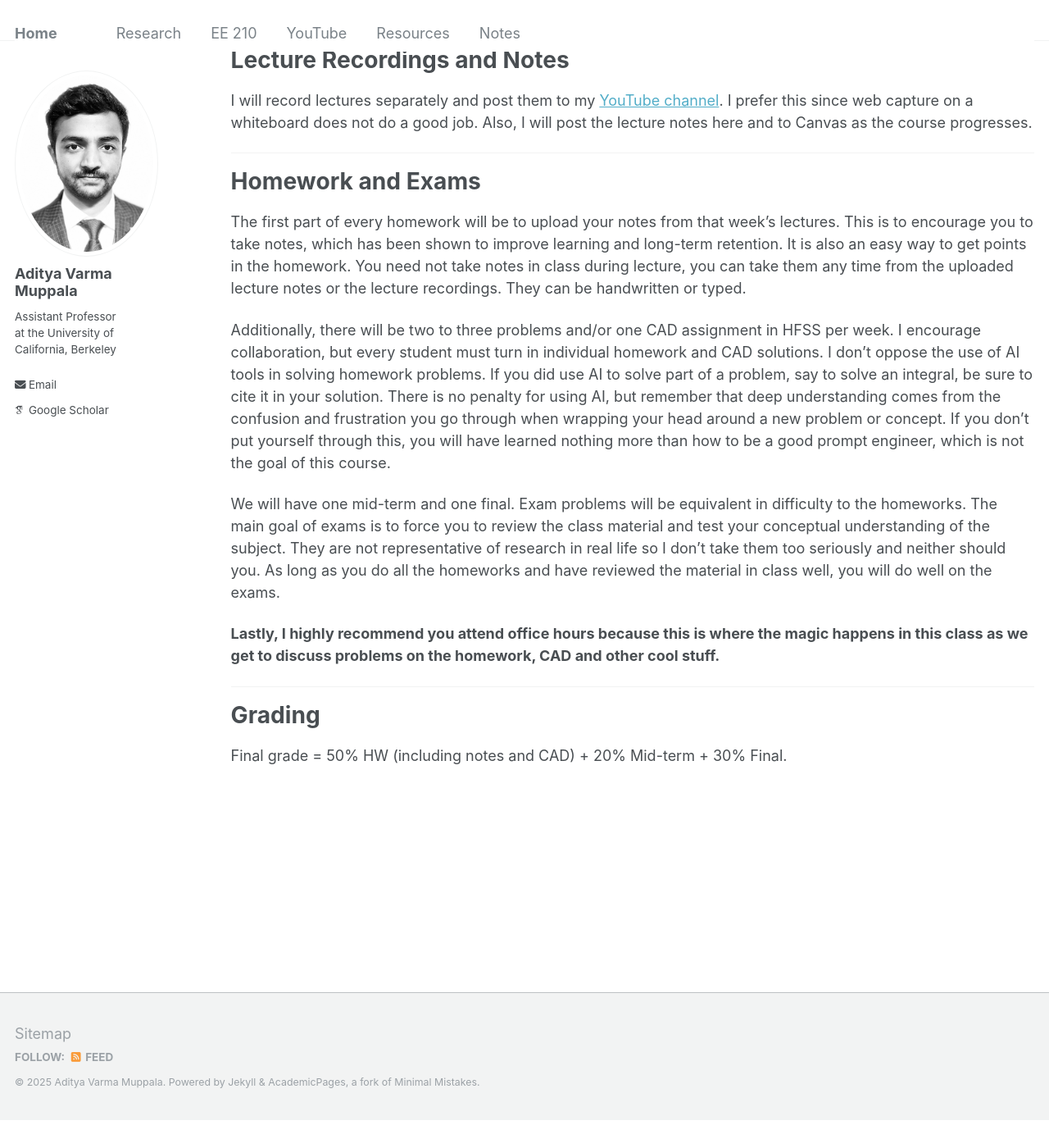
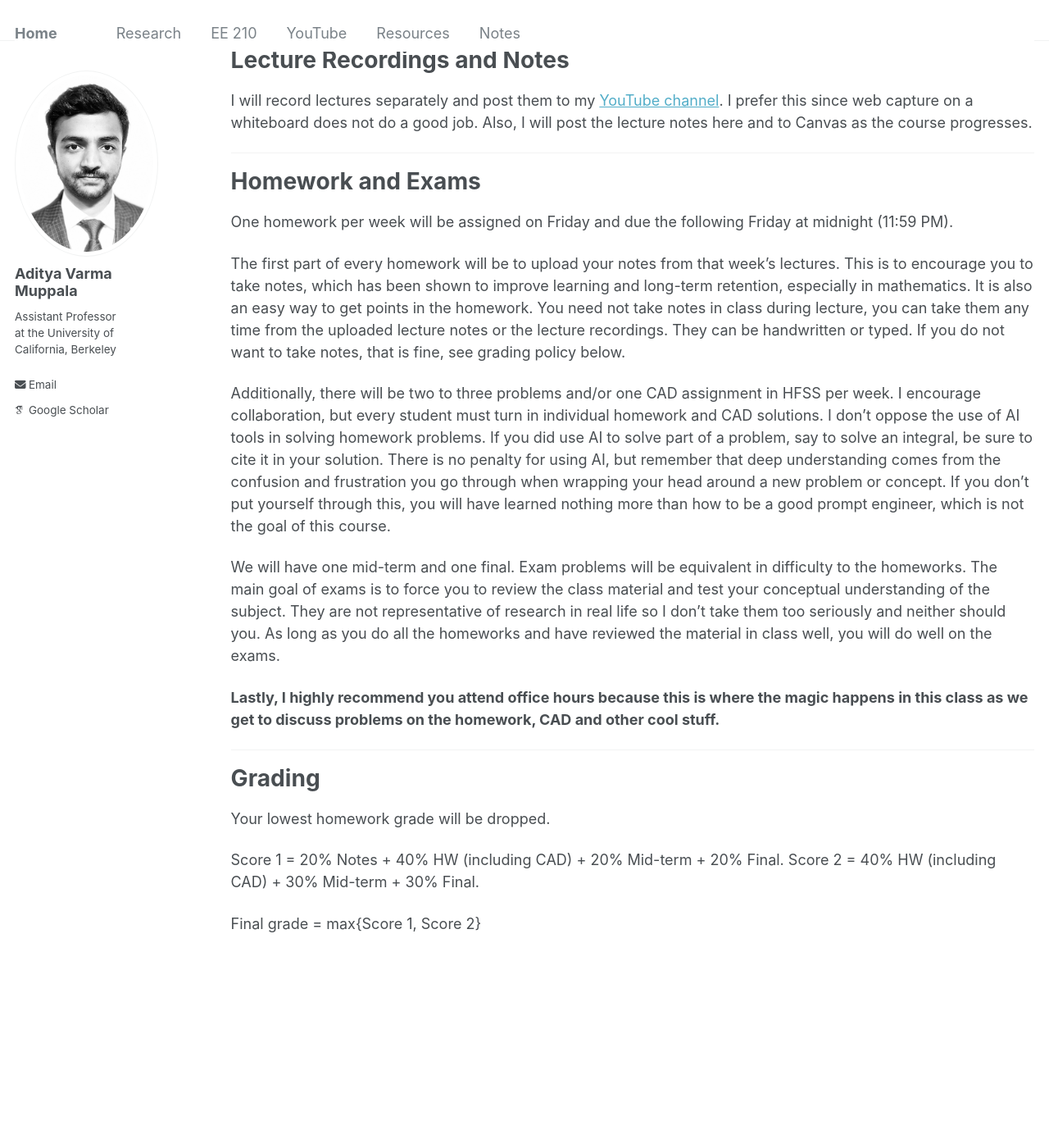
Before and after one commit to AdityaMuppala/adityamuppala.github.io, a Jekyll site: the page built from _pages/teaching210.md, in a window 1280 px wide and 1400 px high, scrolled down 1636 px. Shown: the whole window at 82% size. Built offline with Jekyll 4.4.1, drawn with Linux system fonts in a browser that asks for light colours; some web fonts are replaced; before the commit the page ends 3001 px from its top, so only the background shows below that.

Commit message:
Update teaching210.md

```diff
--- a/_pages/teaching210.md
+++ b/_pages/teaching210.md
@@ -57,7 +57,9 @@ I will record lectures separately and post them to my [YouTube channel](https://
 ---
 
 # Homework and Exams
-The first part of every homework will be to upload your notes from that week's lectures. This is to encourage you to take notes, which has been shown to improve learning and long-term retention. It is also an easy way to get points in the homework. You need not take notes in class during lecture, you can take them any time from the uploaded lecture notes or the lecture recordings. They can be handwritten or typed.
+One homework per week will be assigned on Friday and due the following Friday at midnight (11:59 PM).
+
+The first part of every homework will be to upload your notes from that week's lectures. This is to encourage you to take notes, which has been shown to improve learning and long-term retention, especially in mathematics. It is also an easy way to get points in the homework. You need not take notes in class during lecture, you can take them any time from the uploaded lecture notes or the lecture recordings. They can be handwritten or typed. If you do not want to take notes, that is fine, see grading policy below.
 
 Additionally, there will be two to three problems and/or one CAD assignment in HFSS per week. I encourage collaboration, but every student must turn in individual homework and CAD solutions. I don't oppose the use of AI tools in solving homework problems. If you did use AI to solve part of a problem, say to solve an integral, be sure to cite it in your solution. There is no penalty for using AI, but remember that deep understanding comes from the confusion and frustration you go through when wrapping your head around a new problem or concept. If you don't put yourself through this, you will have learned nothing more than how to be a good prompt engineer, which is not the goal of this course.
 
@@ -68,4 +70,9 @@ We will have one mid-term and one final. Exam problems will be equivalent in dif
 ---
 
 # Grading
-Final grade = 50% HW (including notes and CAD) + 20% Mid-term + 30% Final.
+Your lowest homework grade will be dropped.
+
+Score 1 = 20% Notes + 40% HW (including CAD) + 20% Mid-term + 20% Final.
+Score 2 = 40% HW (including CAD) + 30% Mid-term + 30% Final.
+
+Final grade = max{Score 1, Score 2}
```
